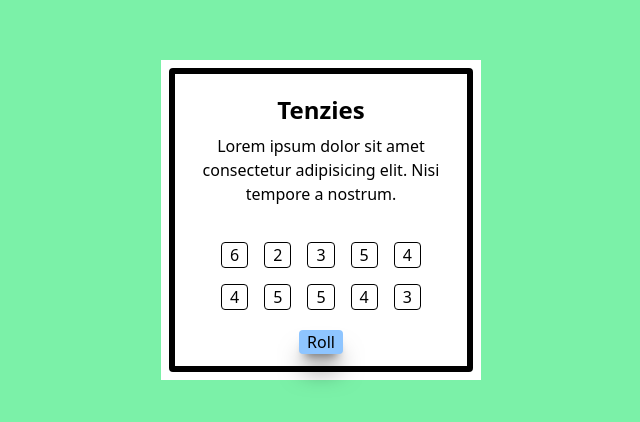
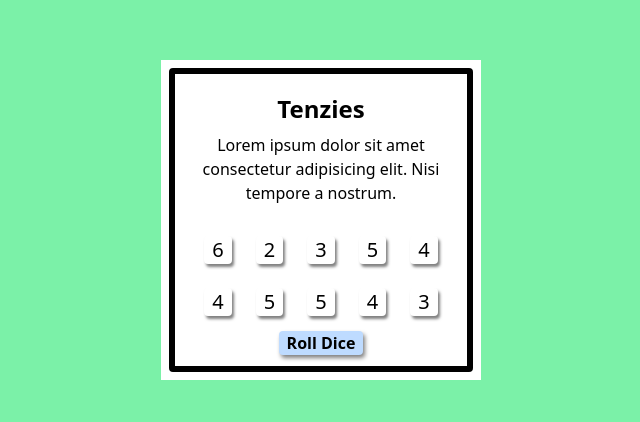
Before and after one commit to Watyekele/Tenzies-Practice, a React (Vite) app: page / in a window 1280 px wide. Shown: the part 180-602 px from the top of the page, without its empty margins (319-959 px from the left). Built offline with nearby package versions, Linux system fonts and the light colour scheme.

Commit message:
Styled the dice buttons:

```diff
--- a/src/Box.jsx
+++ b/src/Box.jsx
@@ -27,6 +27,10 @@ export default function Box() {
     <DiceComp key={Die.id} value={Die.value} status={Die.isHeld} />
   ));
 
+  function handleClick() {
+    setDice(allNewDice());
+  }
+
   return (
     <div
       className="border border-8 border-white bg-white
@@ -39,15 +43,16 @@ export default function Box() {
       >
         <Header />
 
-        <section className="grid grid-cols-5 grid-rows-2 ">
+        <section className="grid grid-cols-5 grid-rows-2 gap-4 ">
           {diceElements}
         </section>
         <button
+          onClick={handleClick}
           className="border
-        border-none mb-2 px-2 rounded-sm bg-blue-300
-        shadow-xl/50 cursor-pointer hover:opacity-50"
+        border-none mb-2 px-2 rounded-sm bg-blue-200
+        shadow-[2px_3px_4px_rgba(0,0,0,0.5)] font-semibold cursor-pointer hover:opacity-50"
         >
-          Roll
+          Roll Dice
         </button>
       </div>
     </div>
--- a/src/DiceComp.jsx
+++ b/src/DiceComp.jsx
@@ -2,8 +2,9 @@ export default function DiceComp(props) {
   return (
     <button
       className="
-    border border-black
-    px-2 m-2 rounded "
+     border-none
+    px-2 m-1 rounded text-xl
+     cursor-pointer shadow-[2px_3px_3px_rgba(0,0,0,0.5)]"
     >
       {props.value}
     </button>
```
